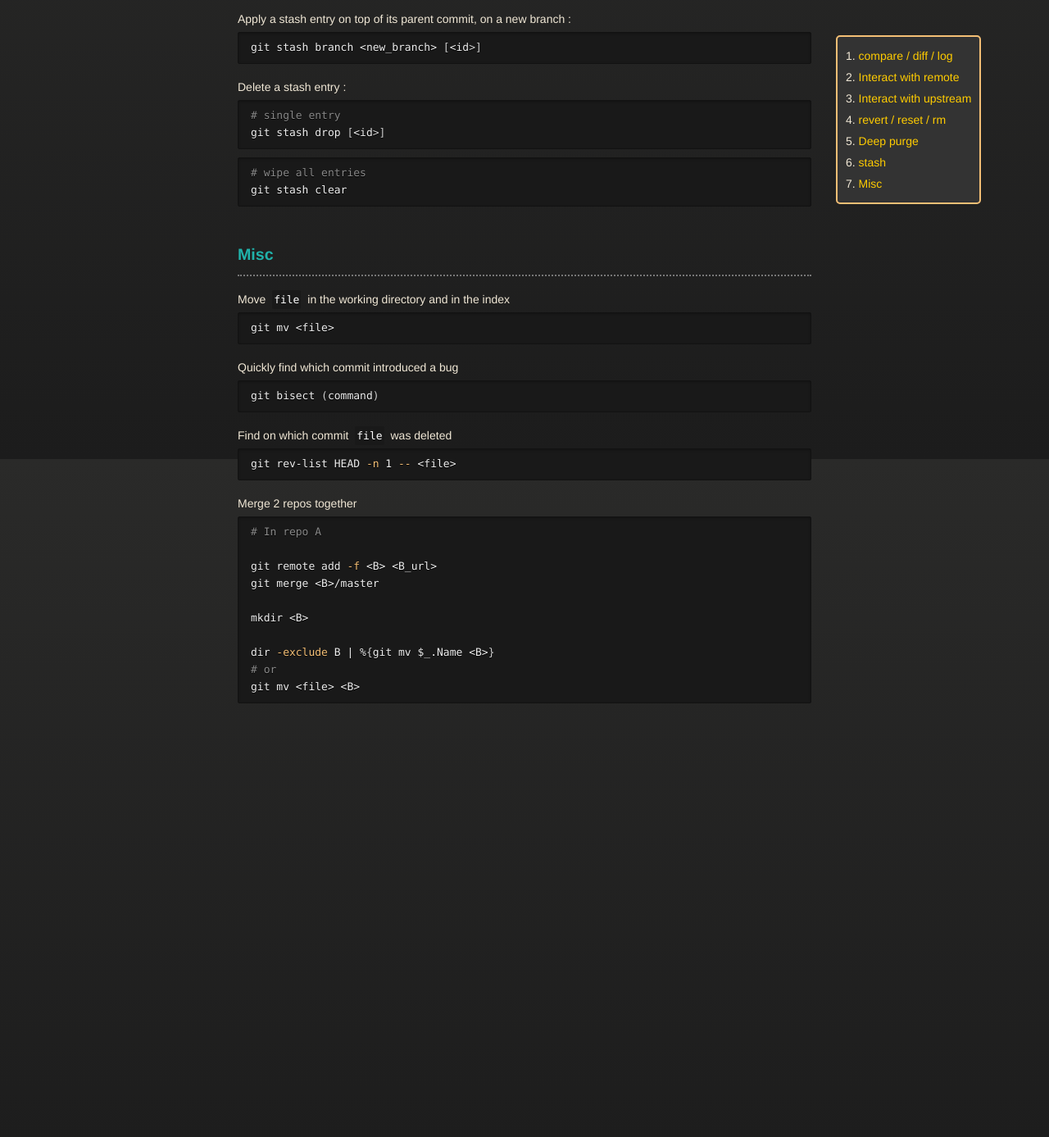
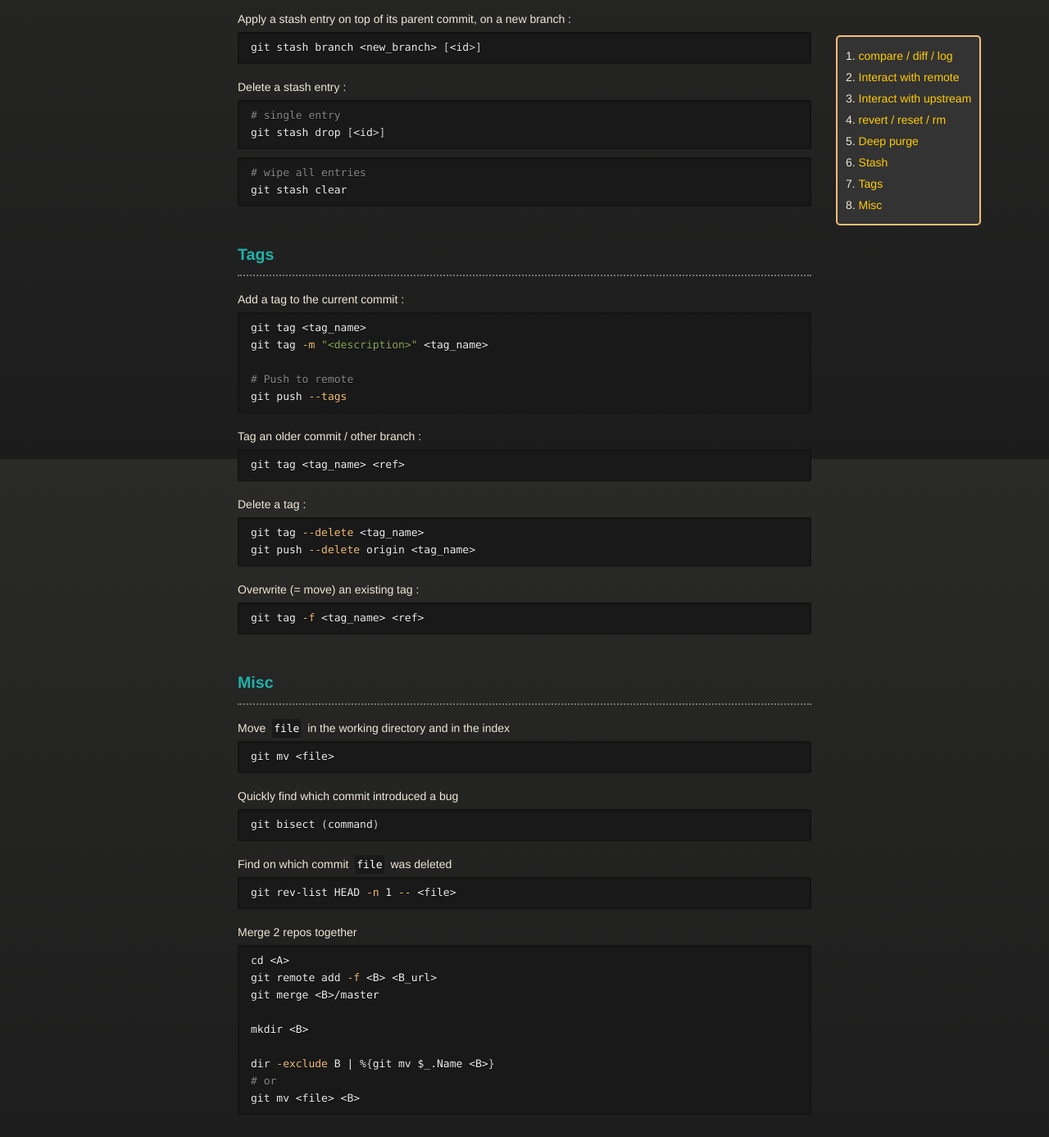
Before and after one commit to vincent-clipet/cheatsheets, a Jekyll site: the page built from markdown/git.md, in a window 1280 px wide and 1400 px high, scrolled down 3040 px. Shown: the top 1387 px of the window at 82% size. Built offline with Jekyll 4.4.1, drawn with Linux system fonts in a browser that asks for light colours; our own code applies the rules of GitHub Pages for plain Markdown files; before the commit the page ends 3938 px from its top, so only the background shows below that.

Commit message:
feat(git): added a section for tags

````diff
--- a/markdown/git.md
+++ b/markdown/git.md
@@ -177,7 +177,7 @@ git push --set-upstream origin main -f
 
 <br>
 
-### stash
+### Stash
 
 <hr>
 
@@ -223,6 +223,41 @@ git stash clear
 
 <br>
 
+### Tags
+
+<hr>
+
+Add a tag to the current commit :
+```bash
+git tag <tag_name>
+git tag -m "<description>" <tag_name>
+
+# Push to remote
+git push --tags
+```
+
+Tag an older commit / other branch :
+```bash
+git tag <tag_name> <ref>
+```
+
+Delete a tag :
+```bash
+git tag --delete <tag_name>
+git push --delete origin <tag_name>
+```
+
+Overwrite (= move) an existing tag :
+```bash
+git tag -f <tag_name> <ref>
+```
+
+
+
+
+
+<br>
+
 ### Misc
 
 <hr>
@@ -244,8 +279,7 @@ git rev-list HEAD -n 1 -- <file>
 
 Merge 2 repos together
 ```bash
-# In repo A
-
+cd <A>
 git remote add -f <B> <B_url>
 git merge <B>/master
 
````
